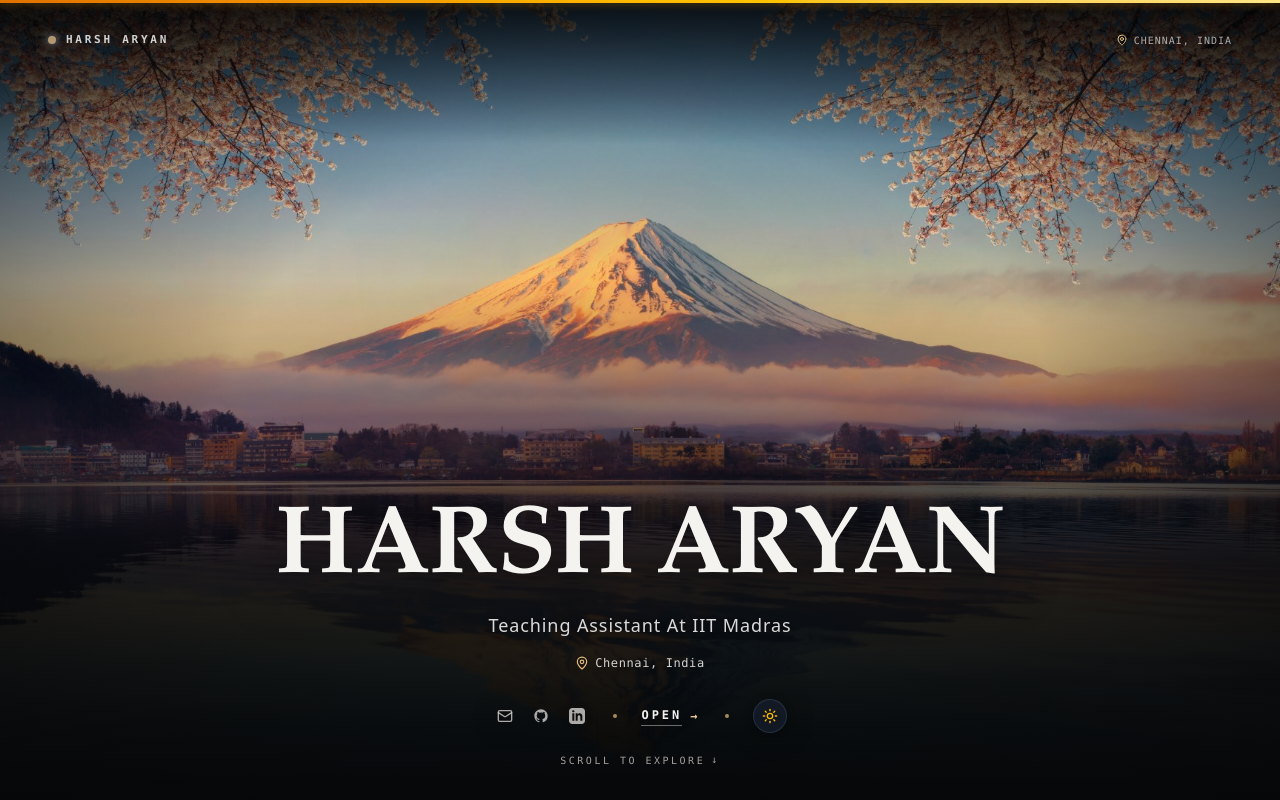
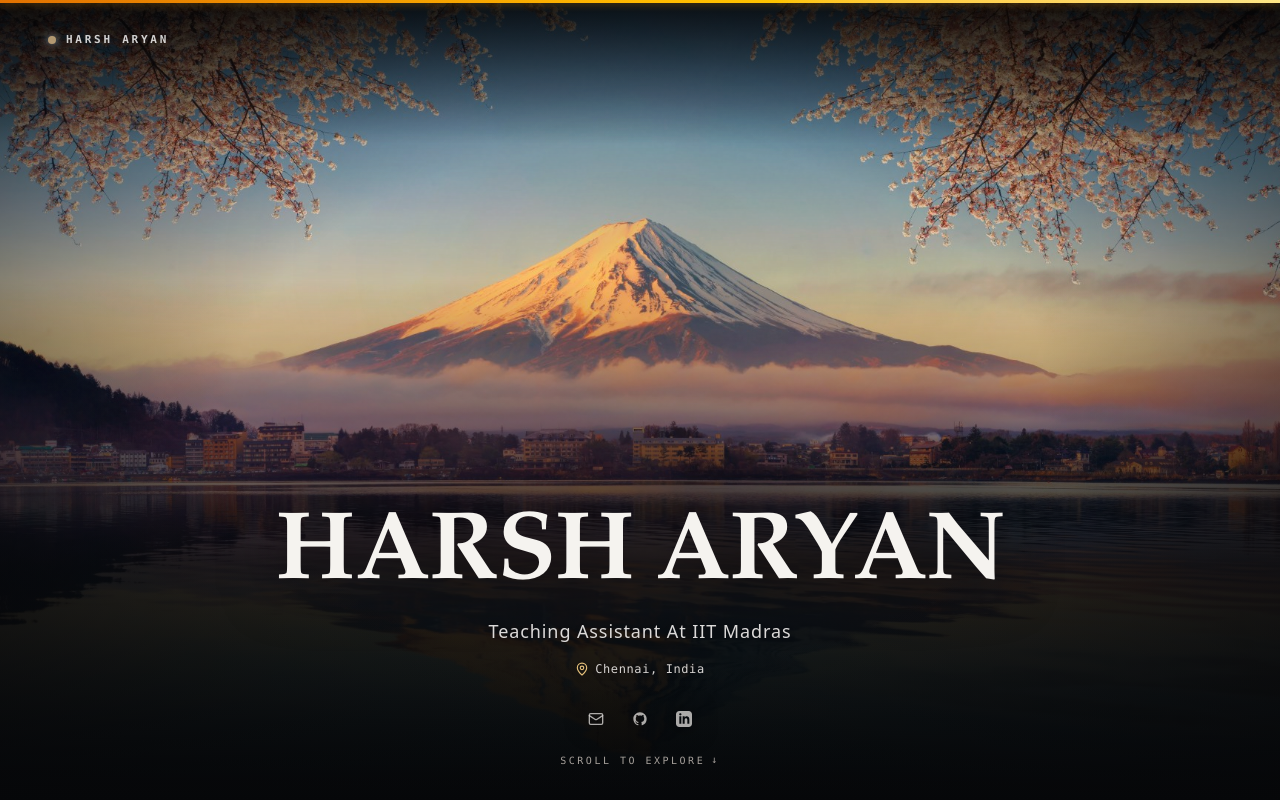
Before and after one commit to harsharyann/harsharyann, a Next.js app: page / in a window 1280 px wide. Built offline with nearby package versions, Linux system fonts and the light colour scheme.

Commit message:
style: minimalist social links and header on cover

```diff
--- a/src/components/PhotoAwareCover.tsx
+++ b/src/components/PhotoAwareCover.tsx
@@ -10,7 +10,6 @@ import {
 import { PortfolioSettings } from "@/data/portfolioSettings";
 import { portfolioData } from "@/data/portfolioData";
 import { GithubIcon, LinkedinIcon } from "./SocialIcons";
-import { ThemeToggle } from "./ThemeToggle";
 
 interface PhotoAwareCoverProps {
   settings: PortfolioSettings;
@@ -260,15 +259,13 @@ export function PhotoAwareCover({ settings }: PhotoAwareCoverProps) {
 
   const isPortrait = metrics.orientation === "portrait";
 
-  // Reusable Sleek Editorial Colophon Bar (NO BENTO BOX - Natively Printed Look)
+  // Reusable Sleek Social Links (NO Buttons - Purely Integrated)
   const renderEditorialBar = () => (
-    <div className="flex items-center justify-center gap-4 sm:gap-6 text-stone-300 drop-shadow-[0_2px_12px_rgba(0,0,0,0.95)]">
-      {/* Social Icons (Email, GitHub, LinkedIn) */}
-      <div className="flex items-center gap-2 sm:gap-3 text-stone-400">
+    <div className="flex items-center justify-center gap-3 sm:gap-4 text-stone-400 drop-shadow-[0_2px_12px_rgba(0,0,0,0.95)]">
       <a
         href={portfolioData.socialLinks.email}
         title="Email Harsh Aryan"
-          className="p-1 text-stone-300/80 hover:text-white hover:scale-110 transition-all"
+        className="p-1.5 text-stone-300/80 hover:text-[#e5c07b] hover:scale-110 transition-all"
         aria-label="Email"
       >
         <Mail className="w-4 h-4" />
@@ -279,7 +276,7 @@ export function PhotoAwareCover({ settings }: PhotoAwareCoverProps) {
         target="_blank"
         rel="noopener noreferrer"
         title="GitHub Profile"
-          className="p-1 text-stone-300/80 hover:text-white hover:scale-110 transition-all"
+        className="p-1.5 text-stone-300/80 hover:text-[#e5c07b] hover:scale-110 transition-all"
         aria-label="GitHub"
       >
         <GithubIcon className="w-4 h-4" />
@@ -290,37 +287,11 @@ export function PhotoAwareCover({ settings }: PhotoAwareCoverProps) {
         target="_blank"
         rel="noopener noreferrer"
         title="LinkedIn Profile"
-          className="p-1 text-stone-300/80 hover:text-white hover:scale-110 transition-all"
+        className="p-1.5 text-stone-300/80 hover:text-[#e5c07b] hover:scale-110 transition-all"
         aria-label="LinkedIn"
       >
         <LinkedinIcon className="w-4 h-4" />
       </a>
-      </div>
-
-      <span className="w-1 h-1 rounded-full bg-[#e5c07b]/70" />
-
-      {/* Hero OPEN Button (Editorial Underline - No Bento Box) */}
-      <button
-        onClick={handleOpenAbout}
-        className="group inline-flex items-center gap-2 font-mono text-xs uppercase tracking-[0.25em] font-bold text-[#f5f3ef] hover:text-[#e5c07b] transition-all cursor-pointer py-1"
-      >
-        <span className="border-b border-white/40 group-hover:border-[#e5c07b] pb-0.5 transition-colors">
-          {isNavigating ? "OPENING..." : "OPEN"}
-        </span>
-        <span
-          style={{ color: palette.lightAccent }}
-          className="group-hover:translate-x-1 transition-transform duration-300"
-        >
-          &rarr;
-        </span>
-      </button>
-
-      <span className="w-1 h-1 rounded-full bg-[#e5c07b]/70" />
-
-      {/* Theme Switcher */}
-      <div className="flex items-center text-stone-400">
-        <ThemeToggle />
-      </div>
     </div>
   );
 
@@ -413,15 +384,6 @@ export function PhotoAwareCover({ settings }: PhotoAwareCoverProps) {
             <span className="text-[11px] font-mono uppercase tracking-[0.25em] text-white/80 font-bold">
               {settings.name}
             </span>
-          </div>
-
-          <div className="flex items-center gap-3">
-            {settings.showLocation !== false && settings.location && (
-              <span className="hidden sm:inline-flex items-center gap-1.5 text-[10px] font-mono uppercase tracking-widest text-stone-300/80 drop-shadow-sm">
-                <MapPin className="w-3 h-3 text-[#e5c07b]" />
-                {settings.location}
-              </span>
-            )}
           </div>
         </header>
 
```
Lines whose indentation alone changed are shown as unchanged.
